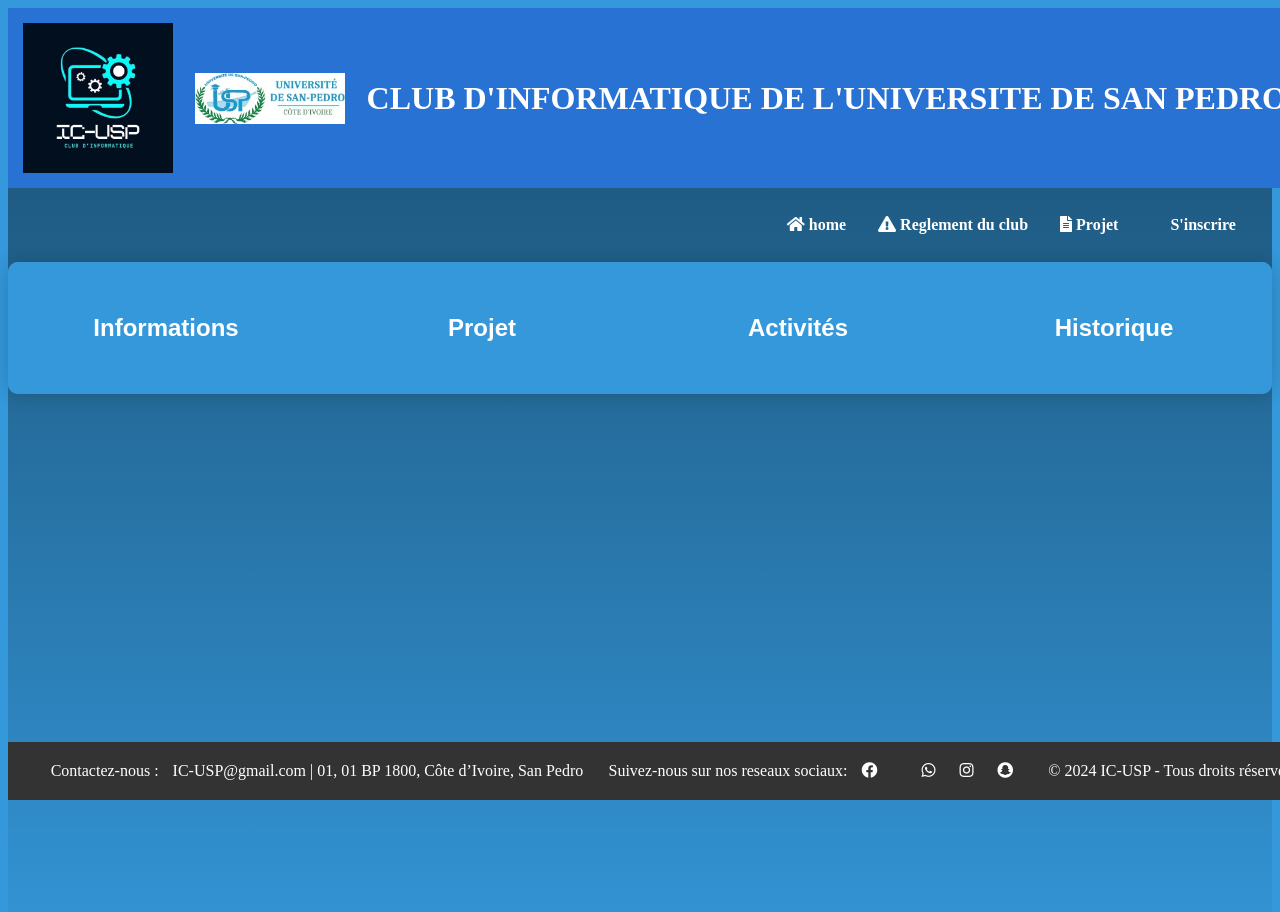
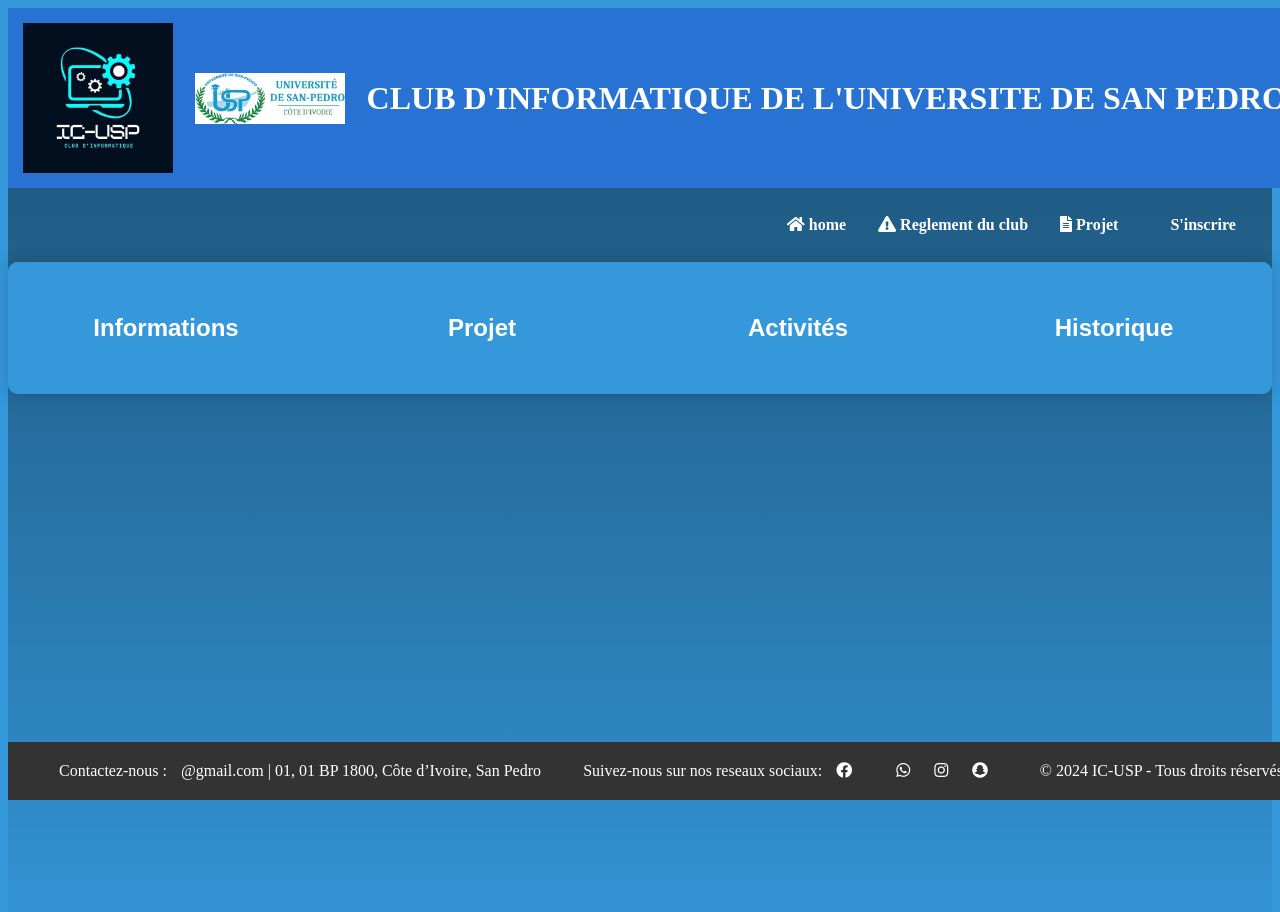
Before and after one commit to IC-SANPEDRO/universite-de-san-pedro, a plain HTML site: page index.html in a window 1280 px wide. Shown: the top 912 px of the page. Drawn offline with Linux system fonts and the light colour scheme; some icons are missing.

Commit message:
Update index.html

```diff
--- a/index.html
+++ b/index.html
@@ -3,7 +3,7 @@
 <!DOCTYPE html>
 <html lang="fr">
 <head>
-    <meta name="viewport" content="width=device-width, initial-scale=1.0">
+
     <meta charset="UTF-8">
     <meta http-equiv="X-UA-Compatible" content="IE=edge">
     <meta name="viewport" content="width=device-width, initial-scale=1.0">
@@ -178,7 +178,7 @@
 
 
 <footer>
-    <p><a href="mailto:IC-USP@gmail.com">Contactez-nous :</a> IC-USP@gmail.com | 01, 01 BP 1800, Côte d’Ivoire, San Pedro</p>
+    <p><a href="mailto:IC-@gmail.com">Contactez-nous :</a> @gmail.com | 01, 01 BP 1800, Côte d’Ivoire, San Pedro</p>
   <p>Suivez-nous sur nos reseaux sociaux:
     <a href="#" target="_blank" rel="noopener noreferrer"><i class="fab fa-facebook"></i></a>
     <a href="#" target="_blank" rel="noopener noreferrer"><i class="fa-brands fa-x-twitter"></i></a>
```
